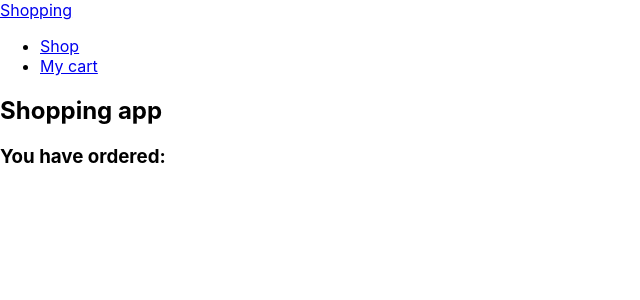
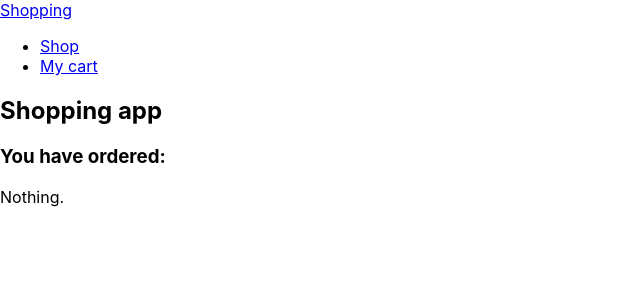
Before and after one commit to sandrapadua/Watch-Shopping-App, a React (Create React App) app: page /shoppingCart in a window 1280 px wide. Shown: the top 300 px of the page, without its empty margins (0-640 px from the left). Built offline with nearby package versions, Linux system fonts and the light colour scheme.

Commit message:
cteated shopping cart page

```diff
--- a/src/components/ShoppingCart.js
+++ b/src/components/ShoppingCart.js
@@ -3,12 +3,45 @@ import { connect } from 'react-redux'
 import { Link } from 'react-router-dom'
 class ShoppingCart extends Component{
     render(){
+
+console.log("items in cart",this.props.items.cartReducer.addedItems)
+let items = this.props.items.cartReducer.addedItems
+
+let addedItems = items.length ?
+            (
+                items.map(item=>{
+                    return(
+                       <div>
+                        <li key={item.id}>
+                        <div>
+                        <img src={item.image} alt={item.Manufacturer}/><br/>
+
+                                        <span >{item.Manufacturer}</span>
+                                        <p>{item.desc}</p>
+                                        <p><b>Price: {item.price}$</b></p>
+                                        <p>
+                                            <b>Quantity: {item.quantity}</b>
+                                        </p>
+                                        </div></li></div>)
+                })
+            ):
+
+             (
+                <p>Nothing.</p>
+             )
+
         return(<div className="cart">
         <h3>You have ordered:</h3>
-
+        {addedItems}
     </div> )
     }
 }
 
 
-export default connect()(ShoppingCart)
+const mapStateToProps = (state)=>{
+    return{
+        items: state,
+    }
+}
+
+export default connect(mapStateToProps)(ShoppingCart)
```
